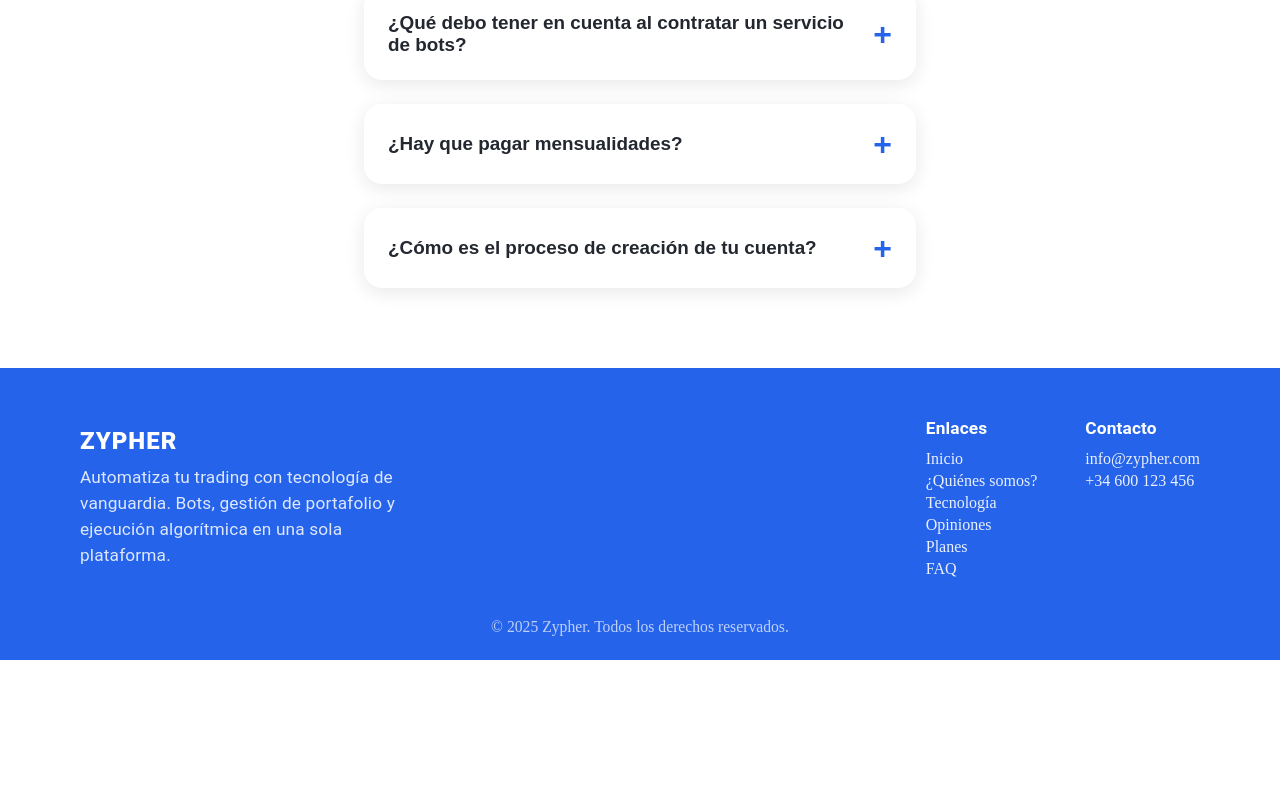
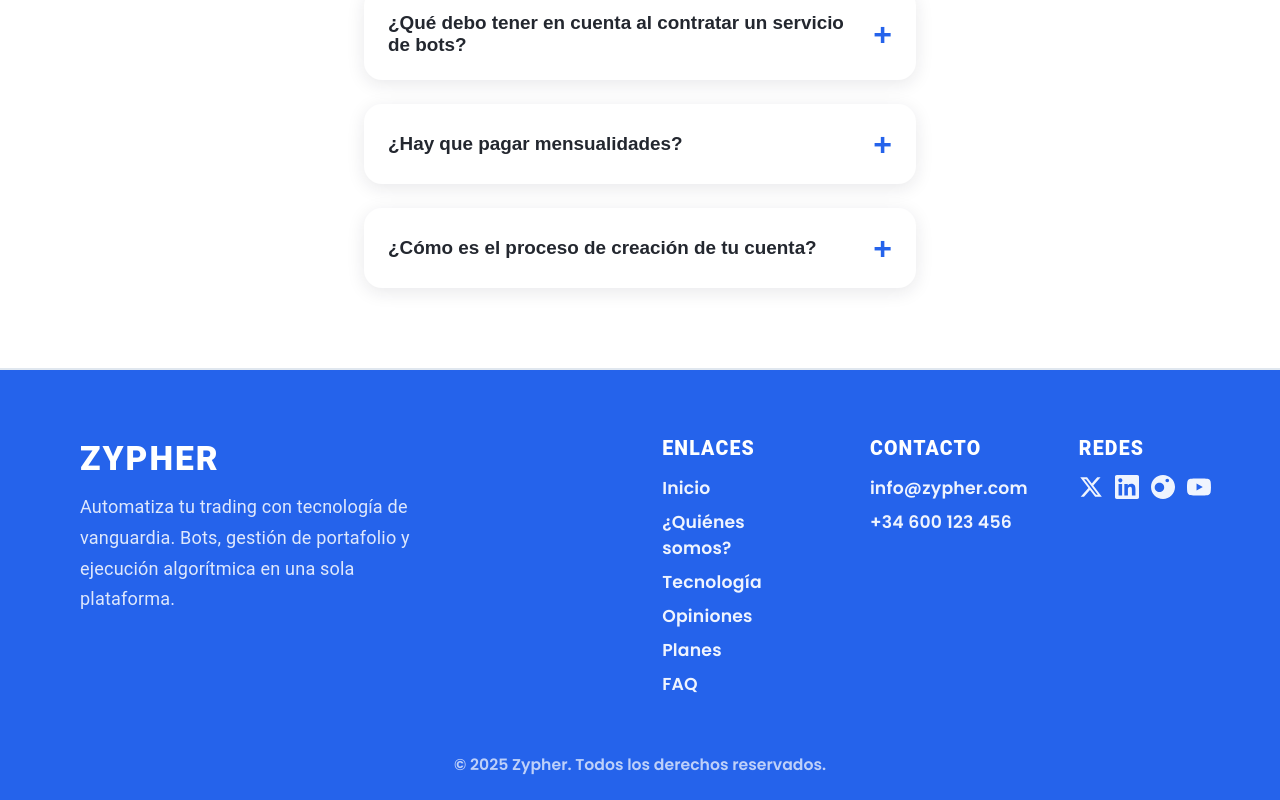
Before and after one commit to Roneru-k/Landing_Page, a Next.js app in the folder landinpages/: page / in a window 1280 px wide. Shown: the part 4448-5248 px from the top of the page. Before the commit the page ends 5108 px from the top, so only its background shows below. Built offline with nearby package versions, Linux system fonts and the light colour scheme.

Commit message:
avanzando con el footer

```diff
--- a/landinpages/app/page.tsx
+++ b/landinpages/app/page.tsx
@@ -443,7 +443,7 @@ export default function Home() {
                   <Typography sx={{ color: '#6B7280', fontWeight: 400, mb: 2, fontSize: '1.09rem', fontFamily: 'inherit' }}>Ideal para comenzar</Typography>
                   <Typography className="poppins" sx={{ color: '#2563eb', fontWeight: 800, fontSize: '2.4rem', mb: 0.5, letterSpacing: -1 }}>$49<span style={{ fontWeight: 400, fontSize: '1.1rem', color: '#6B7280' }}>/mes</span></Typography>
                   <Typography sx={{ color: '#6B7280', fontSize: '1.15rem', mb: 2.5, textAlign: 'left', fontFamily: 'inherit' }}>Acceso a estrategias básicas y mercados limitados</Typography>
-                  <Button className="poppins" variant="contained" sx={{ bgcolor: '#2563eb', color: '#fff', borderRadius: 2.5, fontWeight: 800, fontSize: '1.09rem', py: 1.3, px: 3, mb: 2, boxShadow: 'none', textTransform: 'uppercase', letterSpacing: 1, fontFamily: 'inherit', '&:hover': { bgcolor: '#1749b1' } }}>Seleccionar plan</Button>
+                  <Button className="poppins" variant="contained" sx={{ bgcolor: '#2563eb', color: '#fff', borderRadius: 2.5, fontWeight: 800, fontSize: '1.09rem', py: 1.3, px: 3, mb: 2, boxShadow: 'none', textTransform: 'uppercase', letterSpacing: 1, fontFamily: 'inherit', transition: 'all 0.3s ease', '&:hover': { bgcolor: '#1749b1', transform: 'translateY(-2px)', boxShadow: '0 4px 12px rgba(37,99,235,0.3)' } }}>Seleccionar plan</Button>
                 </Box>
                 <Box sx={{ width: '100%', flex: 1, py: 2.5, px: 4, display: 'flex', flexDirection: 'column', gap: 1.5, justifyContent: 'center', borderBottomLeftRadius: 24, borderBottomRightRadius: 24 }}>
                   <FeatureItem checked={true} color="#23272F">3 estrategias básicas</FeatureItem>
@@ -471,7 +471,7 @@ export default function Home() {
                   <Typography sx={{ color: '#6B7280', fontWeight: 400, mb: 2, fontSize: '1.09rem', fontFamily: 'inherit' }}>Para traders serios</Typography>
                   <Typography className="poppins" sx={{ color: '#2563eb', fontWeight: 800, fontSize: '2.4rem', mb: 0.5, letterSpacing: -1 }}>$99<span style={{ fontWeight: 400, fontSize: '1.1rem', color: '#6B7280' }}>/mes</span></Typography>
                   <Typography sx={{ color: '#6B7280', fontSize: '1.15rem', mb: 2.5, textAlign: 'left', fontFamily: 'inherit' }}>Acceso completo a todas las estrategias y mercados</Typography>
-                  <Button className="poppins" variant="contained" sx={{ bgcolor: '#2563eb', color: '#fff', borderRadius: 2.5, fontWeight: 800, fontSize: '1.09rem', py: 1.3, px: 3, mb: 2, boxShadow: 'none', textTransform: 'uppercase', letterSpacing: 1, fontFamily: 'inherit', '&:hover': { bgcolor: '#1749b1' } }}>Seleccionar plan</Button>
+                  <Button className="poppins" variant="contained" sx={{ bgcolor: '#2563eb', color: '#fff', borderRadius: 2.5, fontWeight: 800, fontSize: '1.09rem', py: 1.3, px: 3, mb: 2, boxShadow: 'none', textTransform: 'uppercase', letterSpacing: 1, fontFamily: 'inherit', transition: 'all 0.3s ease', '&:hover': { bgcolor: '#1749b1', transform: 'translateY(-2px)', boxShadow: '0 4px 12px rgba(37,99,235,0.3)' } }}>Seleccionar plan</Button>
                 </Box>
                 <Box sx={{ width: '100%', flex: 1, py: 2.5, px: 4, display: 'flex', flexDirection: 'column', gap: 1.5, justifyContent: 'center', borderBottomLeftRadius: 24, borderBottomRightRadius: 24 }}>
                   <FeatureItem checked={true} color="#23272F">15+ estrategias avanzadas</FeatureItem>
@@ -496,7 +496,7 @@ export default function Home() {
                   <Typography sx={{ color: '#6B7280', fontWeight: 400, mb: 2, fontSize: '1.09rem', fontFamily: 'inherit' }}>Para grandes capitales</Typography>
                   <Typography className="poppins" sx={{ color: '#2563eb', fontWeight: 800, fontSize: '2.4rem', mb: 0.5, letterSpacing: -1 }}>$299<span style={{ fontWeight: 400, fontSize: '1.1rem', color: '#6B7280' }}>/mes</span></Typography>
                   <Typography sx={{ color: '#6B7280', fontSize: '1.15rem', mb: 2.5, textAlign: 'left', fontFamily: 'inherit' }}>Solución personalizada para inversores institucionales</Typography>
-                  <Button className="poppins" variant="contained" sx={{ bgcolor: '#2563eb', color: '#fff', borderRadius: 2.5, fontWeight: 800, fontSize: '1.09rem', py: 1.3, px: 3, mb: 2, boxShadow: 'none', textTransform: 'uppercase', letterSpacing: 1, fontFamily: 'inherit', '&:hover': { bgcolor: '#1749b1' } }}>Contactar ventas</Button>
+                  <Button className="poppins" variant="contained" sx={{ bgcolor: '#2563eb', color: '#fff', borderRadius: 2.5, fontWeight: 800, fontSize: '1.09rem', py: 1.3, px: 3, mb: 2, boxShadow: 'none', textTransform: 'uppercase', letterSpacing: 1, fontFamily: 'inherit', transition: 'all 0.3s ease', '&:hover': { bgcolor: '#1749b1', transform: 'translateY(-2px)', boxShadow: '0 4px 12px rgba(37,99,235,0.3)' } }}>Contactar ventas</Button>
                 </Box>
                 <Box sx={{ width: '100%', flex: 1, py: 2.5, px: 4, display: 'flex', flexDirection: 'column', gap: 1.5, justifyContent: 'center', borderBottomLeftRadius: 24, borderBottomRightRadius: 24 }}>
                   <FeatureItem checked={true} color="#23272F">Estrategias personalizadas</FeatureItem>
@@ -510,7 +510,7 @@ export default function Home() {
           </Box>
           <Box sx={{ textAlign: 'center', mt: 5 }}>
             <Typography sx={{ color: '#6B7280', fontSize: '1.18rem', mb: 2, fontFamily: 'inherit' }}>¿Necesitas algo más personalizado?</Typography>
-            <Button className="poppins" variant="outlined" sx={{ borderColor: '#2563eb', color: '#2563eb', borderRadius: 2.5, fontWeight: 800, fontSize: '1.09rem', px: 3, py: 1.3, textTransform: 'uppercase', letterSpacing: 1, fontFamily: 'inherit', '&:hover': { bgcolor: '#2563eb', color: '#fff', borderColor: '#2563eb' } }}>
+            <Button className="poppins" variant="outlined" sx={{ borderColor: '#2563eb', color: '#2563eb', borderRadius: 2.5, fontWeight: 800, fontSize: '1.09rem', px: 3, py: 1.3, textTransform: 'uppercase', letterSpacing: 1, fontFamily: 'inherit', transition: 'all 0.3s ease', '&:hover': { bgcolor: '#2563eb', color: '#fff', borderColor: '#2563eb', transform: 'translateY(-2px)', boxShadow: '0 4px 12px rgba(37,99,235,0.3)' } }}>
               Solicitar plan personalizado
             </Button>
             </Box>
@@ -632,35 +632,143 @@ export default function Home() {
 
 
       {/* === FOOTER === */}
-      <footer style={{ background: '#2563eb', color: '#fff', padding: '48px 0 24px 0', marginTop: 0, width: '100vw', position: 'relative', left: '50%', right: '50%', marginLeft: '-50vw', marginRight: '-50vw' }}>
-        <Box sx={{ width: '100%' }}>
-          <Box sx={{ maxWidth: '1600px', mx: 'auto', px: { xs: 3, sm: 6, md: 10 } }}>
-            <Box sx={{ display: 'flex', flexDirection: { xs: 'column', md: 'row' }, alignItems: { xs: 'flex-start', md: 'center' }, justifyContent: 'space-between', gap: 4 }}>
-              <Box sx={{ mb: { xs: 3, md: 0 } }}>
-                <Typography variant="h5" fontWeight={800} sx={{ letterSpacing: 1, mb: 1, color: '#fff' }}>
+      <footer style={{
+        background: '#2563eb',
+        color: '#fff',
+        padding: '48px 0 24px 0',
+        marginTop: 0,
+        width: '100vw',
+        marginLeft: 'calc(-50vw + 50%)',
+        fontFamily: 'Poppins, Arial, sans-serif',
+        borderTop: '2.5px solid #e0e7ef',
+        boxSizing: 'border-box'
+      }}>
+        <Box sx={{
+          width: '100%',
+          maxWidth: '100vw',
+          overflow: 'hidden'
+        }}>
+          <Box sx={{
+            maxWidth: '1600px',
+            mx: 'auto',
+            px: { xs: 3, sm: 6, md: 10 },
+            fontFamily: 'Poppins, Arial, sans-serif',
+            width: '100%',
+            boxSizing: 'border-box'
+          }}>
+            <Box sx={{
+              display: 'flex',
+              flexDirection: { xs: 'column', lg: 'row' },
+              alignItems: { xs: 'flex-start', lg: 'flex-start' },
+              justifyContent: 'space-between',
+              gap: { xs: 6, lg: 8 },
+              width: '100%',
+              py: 2
+            }}>
+              {/* ZYPHER Brand */}
+              <Box sx={{
+                flex: { lg: 1 },
+                minWidth: { xs: '100%', lg: 220 },
+                mb: { xs: 4, lg: 0 },
+                maxWidth: { xs: '100%', lg: 'none' }
+              }}>
+                <Typography fontWeight={800} sx={{ fontSize: { xs: '1.5rem', md: '2.1rem' }, letterSpacing: 2, mb: 1, color: '#fff', textTransform: 'uppercase' }}>
                   ZYPHER
                 </Typography>
-                <Typography sx={{ color: 'rgba(255,255,255,0.85)', fontSize: '1.08rem', maxWidth: 340 }}>
+                <Typography sx={{ color: 'rgba(255,255,255,0.85)', fontSize: { xs: '1.05rem', md: '1.13rem' }, maxWidth: 340, lineHeight: 1.7 }}>
                   Automatiza tu trading con tecnología de vanguardia. Bots, gestión de portafolio y ejecución algorítmica en una sola plataforma.
                 </Typography>
               </Box>
-              <Box sx={{ display: 'flex', flexDirection: { xs: 'column', sm: 'row' }, gap: { xs: 2, sm: 6 } }}>
-                <Box>
-                  <Typography fontWeight={700} sx={{ mb: 1, color: '#fff', fontSize: '1.08rem' }}>Enlaces</Typography>
-                  <Box sx={{ display: 'flex', flexDirection: 'column', gap: 0.5 }}>
-                    <a href="#inicio" style={{ color: '#fff', textDecoration: 'none', opacity: 0.9, fontSize: '1rem' }}>Inicio</a>
-                    <a href="#nosotros" style={{ color: '#fff', textDecoration: 'none', opacity: 0.9, fontSize: '1rem' }}>¿Quiénes somos?</a>
-                    <a href="#tecnologia" style={{ color: '#fff', textDecoration: 'none', opacity: 0.9, fontSize: '1rem' }}>Tecnología</a>
-                    <a href="#plataforma" style={{ color: '#fff', textDecoration: 'none', opacity: 0.9, fontSize: '1rem' }}>Opiniones</a>
-                    <a href="#planes" style={{ color: '#fff', textDecoration: 'none', opacity: 0.9, fontSize: '1rem' }}>Planes</a>
-                    <a href="#preguntas" style={{ color: '#fff', textDecoration: 'none', opacity: 0.9, fontSize: '1rem' }}>FAQ</a>
+              {/* Enlaces y Contacto */}
+              <Box sx={{
+                display: 'flex',
+                flex: { lg: 1 },
+                flexDirection: { xs: 'column', sm: 'row' },
+                gap: { xs: 4, sm: 6, lg: 8 },
+                justifyContent: { sm: 'space-between', lg: 'flex-end' },
+                alignItems: { xs: 'flex-start', sm: 'flex-start' },
+                width: { xs: '100%', lg: 'auto' }
+              }}>
+                {/* Enlaces */}
+                <Box sx={{ minWidth: { xs: '100%', sm: 120 } }}>
+                  <Typography fontWeight={800} sx={{ mb: 1.5, color: '#fff', fontSize: { xs: '1.13rem', md: '1.22rem' }, textTransform: 'uppercase', letterSpacing: 1.2 }}>Enlaces</Typography>
+                  <Box sx={{ display: 'flex', flexDirection: 'column', gap: 1 }}>
+                    <a href="#inicio" style={{ color: '#fff', textDecoration: 'none', opacity: 0.93, fontSize: '1.08rem', fontWeight: 400, letterSpacing: 0.2 }}>Inicio</a>
+                    <a href="#nosotros" style={{ color: '#fff', textDecoration: 'none', opacity: 0.93, fontSize: '1.08rem', fontWeight: 400, letterSpacing: 0.2 }}>¿Quiénes somos?</a>
+                    <a href="#tecnologia" style={{ color: '#fff', textDecoration: 'none', opacity: 0.93, fontSize: '1.08rem', fontWeight: 400, letterSpacing: 0.2 }}>Tecnología</a>
+                    <a href="#plataforma" style={{ color: '#fff', textDecoration: 'none', opacity: 0.93, fontSize: '1.08rem', fontWeight: 400, letterSpacing: 0.2 }}>Opiniones</a>
+                    <a href="#planes" style={{ color: '#fff', textDecoration: 'none', opacity: 0.93, fontSize: '1.08rem', fontWeight: 400, letterSpacing: 0.2 }}>Planes</a>
+                    <a href="#preguntas" style={{ color: '#fff', textDecoration: 'none', opacity: 0.93, fontSize: '1.08rem', fontWeight: 400, letterSpacing: 0.2 }}>FAQ</a>
                   </Box>
                 </Box>
-                <Box>
-                  <Typography fontWeight={700} sx={{ mb: 1, color: '#fff', fontSize: '1.08rem' }}>Contacto</Typography>
-                  <Box sx={{ display: 'flex', flexDirection: 'column', gap: 0.5 }}>
-                    <a href="mailto:info@zypher.com" style={{ color: '#fff', textDecoration: 'none', opacity: 0.9, fontSize: '1rem' }}>info@zypher.com</a>
-                    <span style={{ color: '#fff', opacity: 0.9, fontSize: '1rem' }}>+34 600 123 456</span>
+                {/* Contacto */}
+                <Box sx={{ minWidth: { xs: '100%', sm: 140 } }}>
+                  <Typography fontWeight={800} sx={{ mb: 1.5, color: '#fff', fontSize: { xs: '1.13rem', md: '1.22rem' }, textTransform: 'uppercase', letterSpacing: 1.2 }}>Contacto</Typography>
+                  <Box sx={{ display: 'flex', flexDirection: 'column', gap: 1 }}>
+                    <a href="mailto:info@zypher.com" style={{ color: '#fff', textDecoration: 'none', opacity: 0.93, fontSize: '1.08rem', fontWeight: 400, letterSpacing: 0.2 }}>info@zypher.com</a>
+                    <span style={{ color: '#fff', opacity: 0.93, fontSize: '1.08rem', fontWeight: 400, letterSpacing: 0.2 }}>+34 600 123 456</span>
+                  </Box>
+                </Box>
+                {/* Redes Sociales */}
+                <Box sx={{ minWidth: { xs: '100%', sm: 100 } }}>
+                  <Typography fontWeight={800} sx={{ mb: 1.5, color: '#fff', fontSize: { xs: '1.13rem', md: '1.22rem' }, textTransform: 'uppercase', letterSpacing: 1.2 }}>Redes</Typography>
+                  <Box sx={{ display: 'flex', gap: 1.5 }}>
+                    <Box component="a" href="https://twitter.com/zypher" target="_blank" rel="noopener noreferrer" sx={{
+                      color: '#fff',
+                      textDecoration: 'none',
+                      opacity: 0.93,
+                      transition: 'opacity 0.2s, transform 0.2s',
+                      '&:hover': {
+                        opacity: 1,
+                        transform: 'translateY(-2px)'
+                      }
+                    }}>
+                      <svg width="24" height="24" fill="currentColor" viewBox="0 0 24 24">
+                        <path d="M18.244 2.25h3.308l-7.227 8.26 8.502 11.24H16.17l-5.214-6.817L4.99 21.75H1.68l7.73-8.835L1.254 2.25H8.08l4.713 6.231zm-1.161 17.52h1.833L7.084 4.126H5.117z"/>
+                      </svg>
+                    </Box>
+                    <Box component="a" href="https://linkedin.com/company/zypher" target="_blank" rel="noopener noreferrer" sx={{
+                      color: '#fff',
+                      textDecoration: 'none',
+                      opacity: 0.93,
+                      transition: 'opacity 0.2s, transform 0.2s',
+                      '&:hover': {
+                        opacity: 1,
+                        transform: 'translateY(-2px)'
+                      }
+                    }}>
+                      <svg width="24" height="24" fill="currentColor" viewBox="0 0 24 24">
+                        <path d="M20.447 20.452h-3.554v-5.569c0-1.328-.027-3.037-1.852-3.037-1.853 0-2.136 1.445-2.136 2.939v5.667H9.351V9h3.414v1.561h.046c.477-.9 1.637-1.85 3.37-1.85 3.601 0 4.267 2.37 4.267 5.455v6.286zM5.337 7.433c-1.144 0-2.063-.926-2.063-2.065 0-1.138.92-2.063 2.063-2.063 1.14 0 2.064.925 2.064 2.063 0 1.139-.925 2.065-2.064 2.065zm1.782 13.019H3.555V9h3.564v11.452zM22.225 0H1.771C.792 0 0 .774 0 1.729v20.542C0 23.227.792 24 1.771 24h20.451C23.2 24 24 23.227 24 22.271V1.729C24 .774 23.2 0 22.222 0h.003z"/>
+                      </svg>
+                    </Box>
+                    <Box component="a" href="https://instagram.com/zypher" target="_blank" rel="noopener noreferrer" sx={{
+                      color: '#fff',
+                      textDecoration: 'none',
+                      opacity: 0.93,
+                      transition: 'opacity 0.2s, transform 0.2s',
+                      '&:hover': {
+                        opacity: 1,
+                        transform: 'translateY(-2px)'
+                      }
+                    }}>
+                      <svg width="24" height="24" fill="currentColor" viewBox="0 0 24 24">
+                        <path d="M12.017 0C5.396 0 .029 5.367.029 11.987c0 6.62 5.367 11.987 11.988 11.987 6.62 0 11.987-5.367 11.987-11.987C24.014 5.367 18.637.001 12.017.001zM8.449 16.988c-1.297 0-2.448-.49-3.323-1.297C4.198 14.895 3.708 13.744 3.708 12.447s.49-2.448 1.418-3.323c.875-.807 2.026-1.297 3.323-1.297s2.448.49 3.323 1.297c.928.875 1.418 2.026 1.418 3.323s-.49 2.448-1.418 3.244c-.875.807-2.026 1.297-3.323 1.297zm7.83-9.781c-.49 0-.928-.175-1.297-.49-.368-.315-.49-.753-.49-1.243 0-.49.122-.928.49-1.243.369-.315.807-.49 1.297-.49s.928.175 1.297.49c.368.315.49.753.49 1.243 0 .49-.122.928-.49 1.243-.369.315-.807.49-1.297.49z"/>
+                      </svg>
+                    </Box>
+                    <Box component="a" href="https://youtube.com/@zypher" target="_blank" rel="noopener noreferrer" sx={{
+                      color: '#fff',
+                      textDecoration: 'none',
+                      opacity: 0.93,
+                      transition: 'opacity 0.2s, transform 0.2s',
+                      '&:hover': {
+                        opacity: 1,
+                        transform: 'translateY(-2px)'
+                      }
+                    }}>
+                      <svg width="24" height="24" fill="currentColor" viewBox="0 0 24 24">
+                        <path d="M23.498 6.186a3.016 3.016 0 0 0-2.122-2.136C19.505 3.545 12 3.545 12 3.545s-7.505 0-9.377.505A3.017 3.017 0 0 0 .502 6.186C0 8.07 0 12 0 12s0 3.93.502 5.814a3.016 3.016 0 0 0 2.122 2.136c1.871.505 9.376.505 9.376.505s7.505 0 9.377-.505a3.015 3.015 0 0 0 2.122-2.136C24 15.93 24 12 24 12s0-3.93-.502-5.814zM9.545 15.568V8.432L15.818 12l-6.273 3.568z"/>
+                      </svg>
+                    </Box>
                   </Box>
                 </Box>
               </Box>
```
Lines whose indentation alone changed are shown as unchanged.
